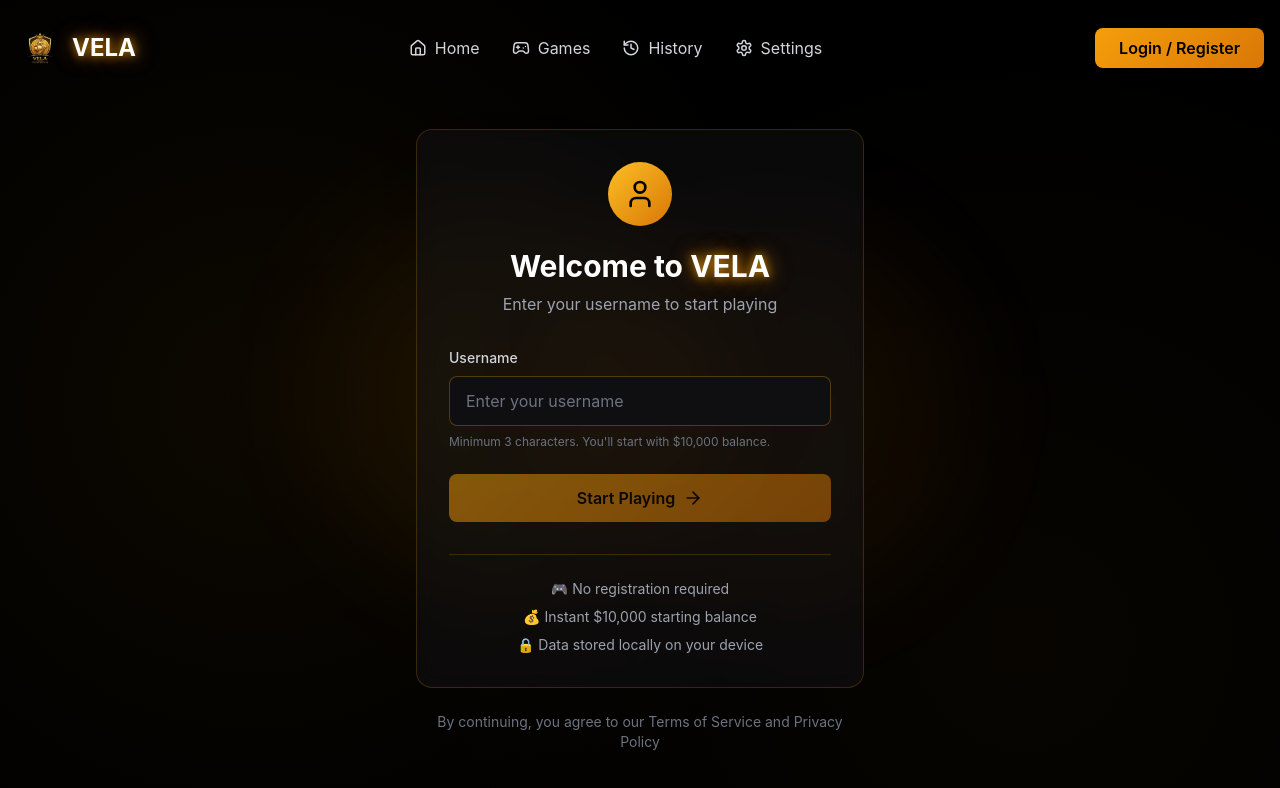
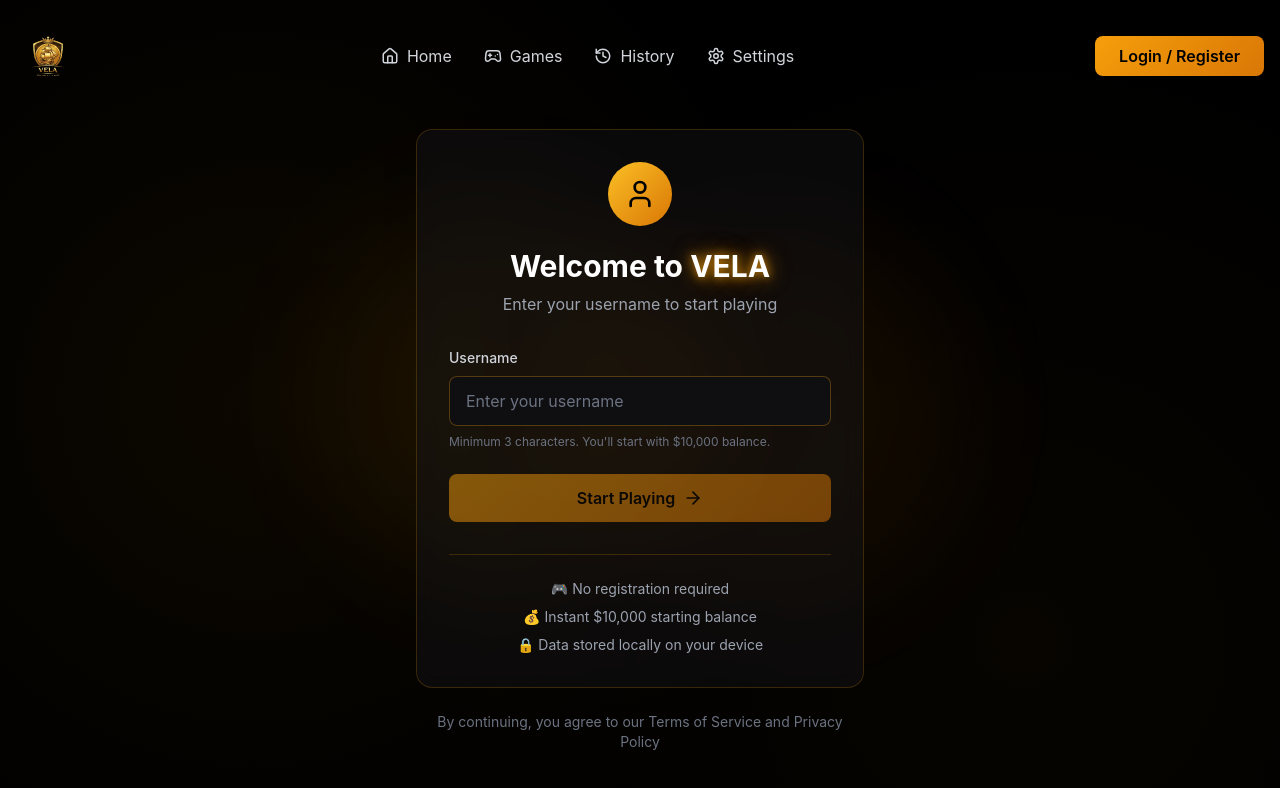
Before and after one commit to bagaspra16/vela-game, a Next.js app: page /login in a window 1280 px wide. Shown: the top 788 px of the page. Built offline with nearby package versions, Linux system fonts and the light colour scheme.

Commit message:
feat: Increase logo size and update favicon to match navbar logo

```diff
--- a/app/layout.tsx
+++ b/app/layout.tsx
@@ -8,6 +8,7 @@ export const metadata: Metadata = {
   description: "Experience the future of blockchain gaming with stunning 3D visuals and innovative gameplay. Fortune sails here at VELA.",
   icons: {
     icon: '/vela-logo.png',
+    apple: '/vela-logo.png',
   },
 };
 
--- a/components/Navigation.tsx
+++ b/components/Navigation.tsx
@@ -30,7 +30,7 @@ export default function Navigation() {
         <div className="flex items-center justify-between">
           {/* Logo */}
           <Link href="/" className="flex items-center space-x-2 group">
-            <div className="relative w-10 h-10 sm:w-12 sm:h-12">
+            <div className="relative w-12 h-12 sm:w-16 sm:h-16">
               <Image
                 src="/vela-logo.png"
                 alt="VELA Logo"
@@ -40,7 +40,6 @@ export default function Navigation() {
                 priority
               />
             </div>
-            <span className="text-xl sm:text-2xl font-bold gold-text-glow hidden sm:block">VELA</span>
           </Link>
 
           {/* Desktop Navigation */}
```
